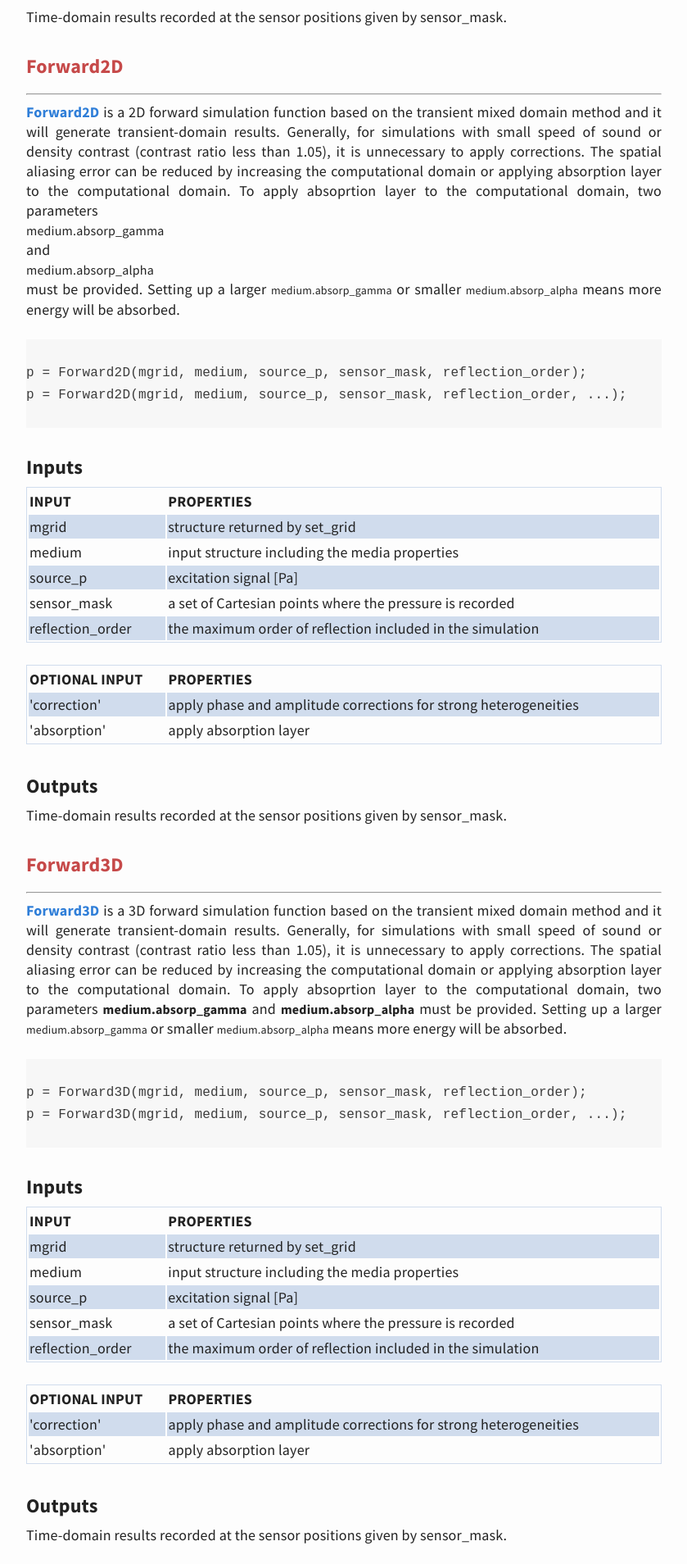
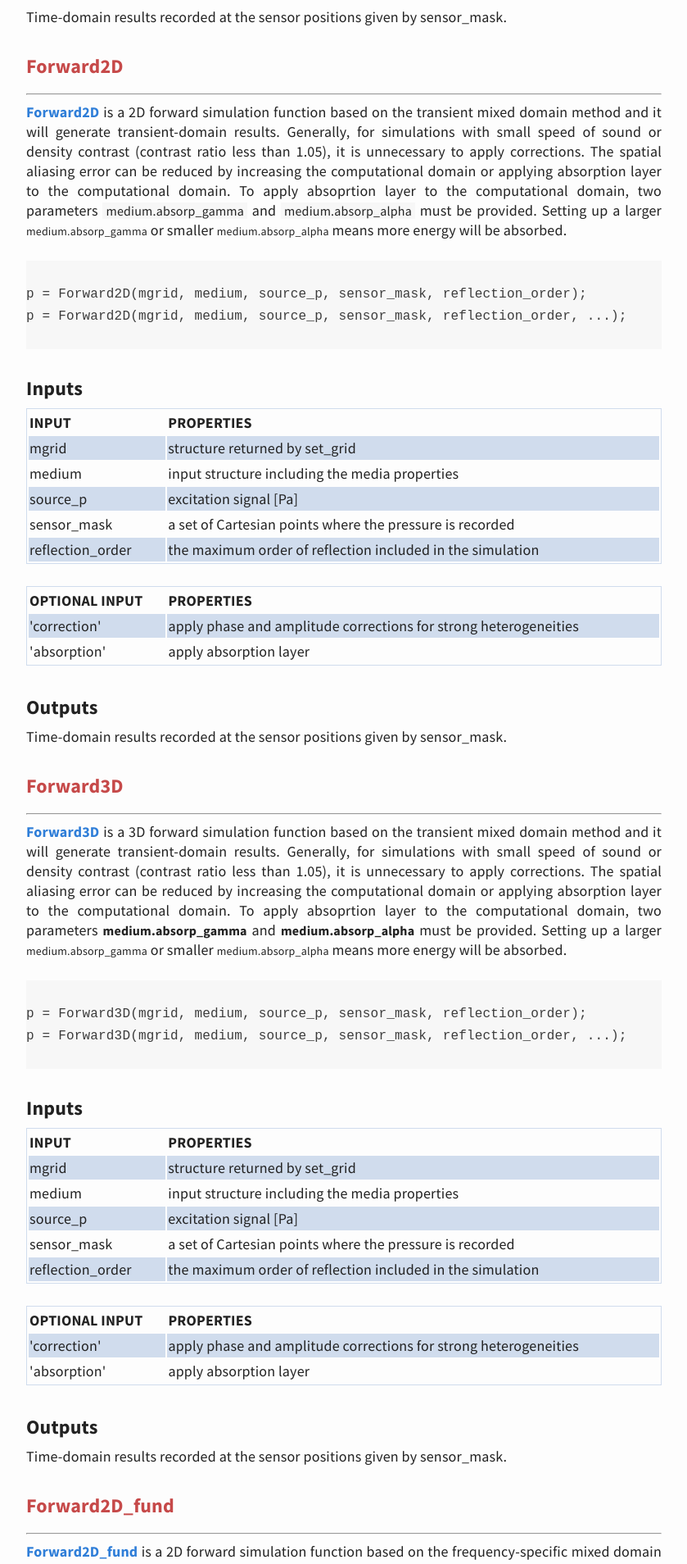
Before and after one commit to m-SOUND/mSOUND, a Jekyll site: the page built from function.html, in a window 1280 px wide. Shown: the part 2198-4106 px from the top of the page at 82% size, without its empty margins (220-1059 px from the left). Built offline with Jekyll 4.4.1, drawn with Linux system fonts in a browser that asks for light colours.

Commit message:
Update function.html

```diff
--- a/function.html
+++ b/function.html
@@ -162,8 +162,8 @@ Time-domain results recorded at the sensor positions given by sensor_mask.
  Generally, for simulations with small speed of sound or density contrast (contrast ratio less than 1.05),
  it is unnecessary to apply corrections. The spatial aliasing error can be reduced by increasing the computational domain or applying
  absorption layer to the computational domain. To apply absoprtion layer to the computational domain, two parameters
- <span style="color: lighten($text-color, 10%);font-size: 16px; display: block;">medium.absorp_gamma</span> and
- <span style="color: lighten($text-color, 10%);font-size: 16px; display: block;">medium.absorp_alpha</span>
+ <span style="font-size: 16px;padding-left: 4px; padding-right: 4px; background-color:#f7f7f7;">medium.absorp_gamma</span> and
+ <span style="font-size: 16px;padding-left: 4px; padding-right: 4px; background-color:#f7f7f7;">medium.absorp_alpha</span>
  must be provided. Setting up a larger
  <span style="color: lighten($text-color, 10%);font-size: 14px; ">medium.absorp_gamma</span>
  or smaller <span style="color: lighten($text-color, 10%);font-size: 14px;">medium.absorp_alpha</span>
```
